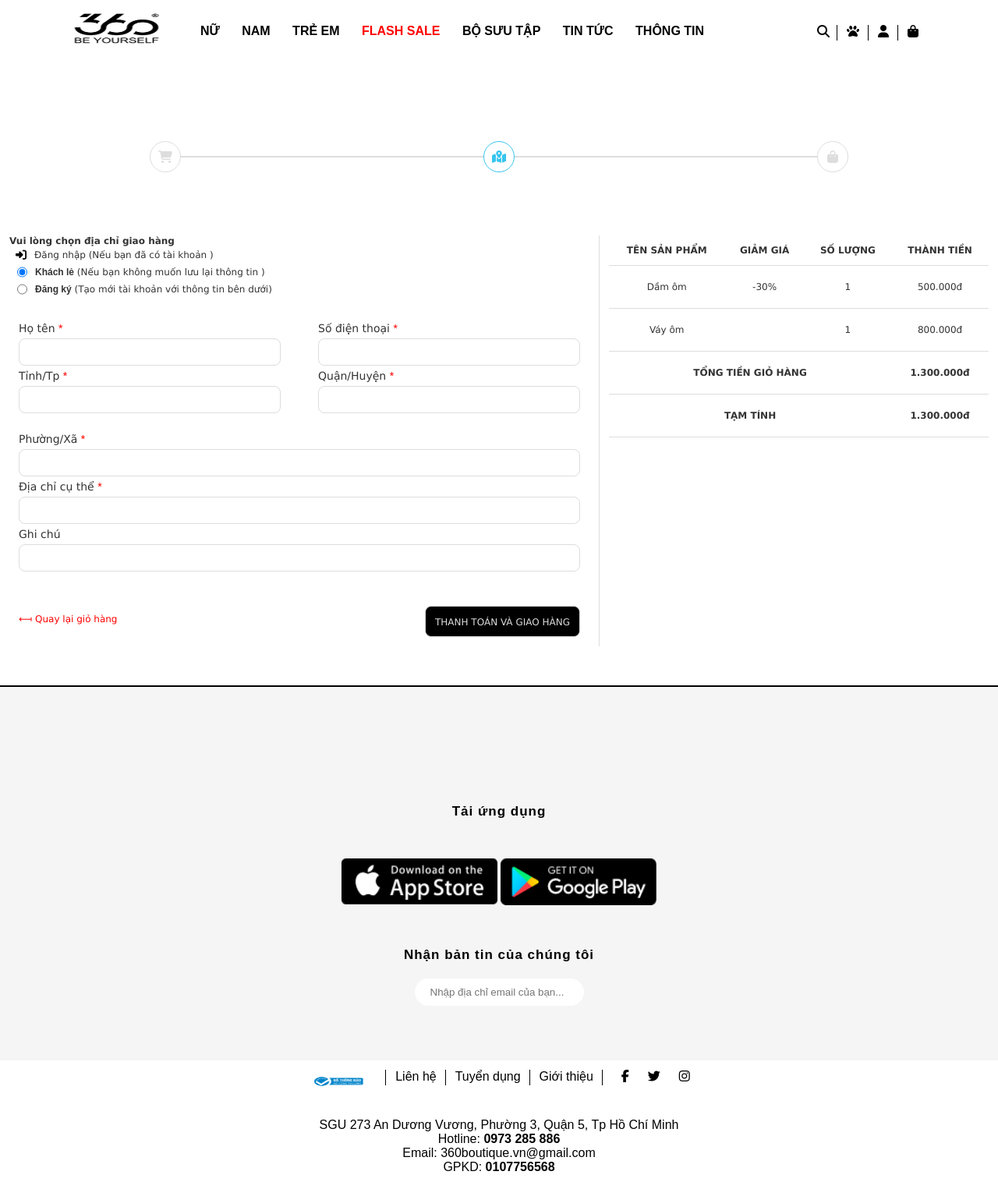
After one commit to Anhdung2k3VN/websitebanhang, a PHP site: page /delivery.html in a window 1280 px wide. The commit adds this page. Shown: the whole page at 78% size. Run offline with PHP 8.4, Linux system fonts and the light colour scheme; some libraries are stand-ins or nearby versions.

Commit message:
delivery

```diff
--- a/css/style.css
+++ b/css/style.css
@@ -827,3 +827,225 @@ a {
   font-size: 14px;
   color: #333333;
 }
+/* ------------------DELIVERY----------------- */
+.delivery {
+  padding: 150px 0px 50px 0px;
+  width: 100%;
+  border-bottom: 2px solid #000;
+}
+
+.delivery-top-wrap {
+  display: flex;
+  justify-content: center;
+  align-items: center;
+}
+.delivery-top {
+  height: 2px;
+  width: 70%;
+  background-color: #dddddd;
+  display: flex;
+  justify-content: space-between;
+  align-items: center;
+  margin: 50px 0 100px;
+}
+.delivery-top-item {
+  display: flex;
+  justify-content: center;
+  align-items: center;
+  width: 40px;
+  height: 40px;
+  border: 1px solid #dddddd;
+  border-radius: 50%;
+  background-color: #fff;
+}
+.delivery-top-item i {
+  color: #dddddd;
+}
+.delivery-top-address {
+  border: 1px solid #37c5f0;
+}
+.delivery-top-address i {
+  color: #37c5f0;
+}
+
+.delivery-container-left {
+  width: 60%;
+  padding: 0 12px;
+}
+.delivery-container-left p {
+  font-family: var(--main-text-font);
+  font-size: 12px;
+  color: #333333;
+}
+.delivery-container-left > p {
+  font-size: 12px;
+  font-weight: bold;
+}
+.delivery-container-left label {
+  font-family: var(--main-text-font);
+  font-size: 12px;
+  color: #333333;
+}
+.delivery-container-left-dangnhap {
+  display: flex;
+  justify-content: left;
+
+  font-family: var(--main-text-font);
+  padding: 4px 8px;
+}
+.delivery-container-left-dangnhap i {
+  font-size: 14px;
+  margin-right: 10px;
+}
+.delivery-container-left-khachle {
+  display: flex;
+  justify-content: left;
+
+  font-family: var(--main-text-font);
+  padding: 4px 0px;
+}
+.delivery-container-left-khachle input {
+  font-size: 12px;
+  margin: 0px 10px;
+}
+.delivery-container-left-dangky {
+  display: flex;
+  justify-content: left;
+
+  font-family: var(--main-text-font);
+  padding: 4px 0px;
+  margin-bottom: 30px;
+}
+.delivery-container-left-dangky input {
+  font-size: 12px;
+  margin: 0px 10px;
+}
+.delivery-container-left-input-top {
+  justify-content: space-between;
+  margin-bottom: 20px;
+}
+.delivery-container-left-input-top-item {
+  width: calc(50% - 12px);
+  padding: 0 12px;
+}
+.delivery-container-left-input-top-item label {
+  font-family: var(--main-text-font);
+  font-size: 14px;
+  color: #333333;
+}
+.delivery-container-left-input-top-item input {
+  width: 100%;
+  height: 35px;
+  padding: 10px 20px;
+  border: 1px solid #dddddd;
+  border-radius: 8px;
+  margin: 4px 0;
+}
+/* .delivery-container-left-input-top-item select {
+  width: 100%;
+  height: 35px;
+  padding: 10px 20px;
+  border: 1px solid #dddddd;
+  border-radius: 8px;
+  margin: 4px 0;
+} */
+.delivery-container-left-input-bottom {
+  margin-top: 20px;
+}
+.delivery-container-left-input-bottom-item {
+  padding: 0 12px;
+}
+.delivery-container-left-input-bottom-item label {
+  font-family: var(--main-text-font);
+  font-size: 14px;
+  color: #333333;
+}
+.delivery-container-left-input-bottom-item input {
+  width: 100%;
+  height: 35px;
+  padding: 10px 20px;
+  border: 1px solid #dddddd;
+  border-radius: 8px;
+  margin: 4px 0;
+}
+/* .delivery-container-left-input-bottom-item select {
+  width: 100%;
+  height: 35px;
+  padding: 10px 20px;
+  border: 1px solid #dddddd;
+  border-radius: 8px;
+  margin: 4px 0;
+} */
+.delivery-container-left-input-button {
+  display: flex;
+  justify-content: space-between;
+  margin-top: 20px;
+  align-items: center;
+}
+.delivery-container-left-input-button p {
+  display: inline-block;
+  font-size: 12px;
+  color: red;
+}
+.delivery-container-left-input-button button p {
+  display: inline-block;
+  font-size: 12px;
+  color: #dddddd;
+}
+.delivery-container-left-input-button span {
+  font-family: var(--main-text-font);
+  font-size: 12px;
+  /* color: #333333; */
+  padding-left: 12px;
+}
+.delivery-container-left-input-button button {
+  display: block;
+  height: 40px;
+  background-color: #000;
+  border: 1px solid #dddddd;
+  border-radius: 8px;
+  cursor: pointer;
+  margin: 20px 12px 12px;
+  transition: all 0.5s ease;
+  padding: 0 12px;
+}
+
+.delivery-container-left-input-button button:hover {
+  background-color: #fff;
+}
+.delivery-container-left-input-button button:hover p {
+  color: #000;
+}
+.delivery-container-right {
+  width: 40%;
+  padding: 0 12px;
+  border-left: 1px solid #dddddd;
+}
+.delivery-container-right table {
+  width: 100%;
+  border-collapse: collapse;
+}
+.delivery-container-right table th {
+  padding: 12px;
+  border-bottom: 1px solid #dddddd;
+  font-family: var(--main-text-font);
+  font-size: 12px;
+  text-transform: uppercase;
+  color: #333333;
+  border-collapse: collapse;
+}
+.delivery-container-right table p {
+  font-family: var(--main-text-font);
+  font-size: 12px;
+  color: #333333;
+}
+.delivery-container-right table td {
+  padding: 20px 0px;
+  border-bottom: 1px solid #dddddd;
+  font-family: var(--main-text-font);
+  font-size: 12px;
+  color: #333333;
+  text-align: center;
+  align-items: center;
+  justify-content: center;
+}
--- /dev/null
+++ b/delivery.html
@@ -0,0 +1,226 @@
+<!DOCTYPE html>
+<html lang="en">
+  <head>
+    <meta charset="UTF-8" />
+    <meta name="viewport" content="width=device-width, initial-scale=1.0" />
+    <link
+      rel="stylesheet"
+      href="https://maxcdn.bootstrapcdn.com/font-awesome/4.7.0/css/font-awesome.min.css"
+    />
+    <link rel="stylesheet" href="./css/style.css" />
+    <script
+      src="https://kit.fontawesome.com/b05105b352.js"
+      crossorigin="anonymous"
+    ></script>
+    <title>Document</title>
+  </head>
+  <body>
+    <header>
+      <div class="logo">
+        <img src="img/logo.png" alt="logo" />
+      </div>
+
+      <div class="menu">
+        <li class="list-item">
+          <a href="">NỮ</a>
+          <ul class="sub-menu">
+            <li class="sub-list-item"><a href="">Hàng mới về</a></li>
+            <li class="sub-list-item"><a href="">Colection</a></li>
+            <li class="sub-list-item">
+              <a href="">Áo</a>
+              <ul>
+                <li><a href="">Áo sơ mi</a></li>
+                <li><a href="">Áo thun</a></li>
+                <li><a href="">Áo vest</a></li>
+                <li><a href="">Áo khoác</a></li>
+                <li><a href="">Áo len</a></li>
+              </ul>
+            </li>
+            <li class="sub-list-item">
+              <a href="">Quần</a>
+              <ul>
+                <li><a href="">Quần Jean</a></li>
+                <li><a href="">Quần dài</a></li>
+                <li><a href="">Quần lửng</a></li>
+              </ul>
+            </li>
+            <li class="sub-list-item">
+              <a href="">Váy</a>
+              <ul>
+                <li><a href="">Váy dài</a></li>
+                <li><a href="">Váy ngắn</a></li>
+                <li><a href="">Váy suông</a></li>
+              </ul>
+            </li>
+          </ul>
+        </li>
+        <li class="list-item"><a href="">NAM</a></li>
+        <li class="list-item"><a href="">TRẺ EM</a></li>
+        <li class="list-item"><a href="" style="color: red">FLASH SALE</a></li>
+        <li class="list-item"><a href="">BỘ SƯU TẬP</a></li>
+        <li class="list-item"><a href="">TIN TỨC</a></li>
+        <li class="list-item"><a href="">THÔNG TIN</a></li>
+      </div>
+
+      <div class="others">
+        <li>
+          <input placeholder="Tìm Kiếm" type="text" /><i
+            class="fa fa-search"
+          ></i>
+        </li>
+        <li><i class="fa fa-paw"></i></li>
+        <li><i class="fa fa-user"></i></li>
+        <li><i class="fa fa-shopping-bag"></i></li>
+      </div>
+    </header>
+    <!-- ------------------------------------Cart -->
+    <section class="delivery">
+      <div class="container">
+        <div class="delivery-top-wrap">
+          <div class="delivery-top">
+            <div class="delivery-top-delivery delivery-top-item">
+              <i class="fa-solid fa-cart-shopping"></i>
+            </div>
+            <div class="delivery-top-address delivery-top-item">
+              <i class="fa-solid fa-map-location-dot"></i>
+            </div>
+            <div class="delivery-top-payment delivery-top-item">
+              <i class="fa-solid fa-bag-shopping"></i>
+            </div>
+          </div>
+        </div>
+      </div>
+      <div class="container">
+        <div class="delivery-container row">
+          <div class="delivery-container-left">
+            <p>Vui lòng chọn địa chỉ giao hàng</p>
+            <div class="delivery-container-left-dangnhap row">
+              <i class="fa-solid fa-right-to-bracket"></i>
+              <p>Đăng nhập (Nếu bạn đã có tài khoản )</p>
+            </div>
+            <div class="delivery-container-left-khachle row">
+              <input checked name="loaikhach" type="radio" />
+              <p>
+                <span style="font-weight: bold">Khách lẻ</span> (Nếu bạn không
+                muốn lưu lại thông tin )
+              </p>
+            </div>
+            <div class="delivery-container-left-dangky row">
+              <input name="loaikhach" type="radio" />
+              <p>
+                <span style="font-weight: bold">Đăng ký</span> (Tạo mới tài
+                khoản với thông tin bên dưới)
+              </p>
+            </div>
+
+            <div class="delivery-container-left-input-top row">
+              <div class="delivery-container-left-input-top-item">
+                <label for="">Họ tên <span style="color: red">*</span></label>
+                <input type="text" />
+              </div>
+                <div class="delivery-container-left-input-top-item">
+                    <label for="">Số điện thoại <span style="color: red">*</span></label>
+                    <input type="text" />
+            </div>
+            <div class="delivery-container-left-input-top-item">
+                <label for="">Tỉnh/Tp <span style="color: red">*</span></label>
+                <input type="text" />
+            </div>
+            <div class="delivery-container-left-input-top-item">
+                <label for="">Quận/Huyện <span style="color: red">*</span></label>
+                <input type="text" />
+          </div>
+
+            </div>
+            <div class="delivery-container-left-input-bottom">
+              <div class="delivery-container-left-input-bottom-item">
+                <label for="">Phường/Xã <span style="color: red">*</span></label>
+                <input type="text" />
+              </div>
+              <div class="delivery-container-left-input-bottom-item">
+                <label for="">Địa chỉ cụ thể <span style="color: red">*</span></label>
+                <input type="text" />
+              </div>
+              <div class="delivery-container-left-input-bottom-item">
+                <label for="">Ghi chú</label>
+                <input type="text" />
+              </div>
+
+            </div>
+            <div class="delivery-container-left-input-button row">
+                <a href=""><p><span>&#10235;</span> Quay lại giỏ hàng</p></a>
+                <button><p>THANH TOÁN VÀ GIAO HÀNG</p></button>
+              </div>
+          </div>
+          <div class="delivery-container-right">
+            <table>
+                <tr>
+                    <th>Tên sản phẩm</th>
+                    <th>Giảm giá</th>
+                    <th>Số lượng</th>
+                    <th>Thành tiền</th>
+                </tr>
+                <tr>
+                    <td>Dầm ôm</td>
+                    <td>-30%</td>
+                    <td>1</td>
+                    <td><p>500.000đ</p></td>
+                </tr>
+                <tr>
+                    <td>Váy ôm</td>
+                    <td></td>
+                    <td>1</td>
+                    <td><p>800.000đ</p></td>
+                </tr>
+                <tr>
+                    <td style="font-weight: bold;" colspan="3">TỔNG TIỀN GIỎ HÀNG</td>
+                    <td><p style="font-weight: bold;">1.300.000đ</p></td>
+
+                </tr>
+               <tr>
+                    <td style="font-weight: bold;" colspan="3">TẠM TÍNH</td>
+                    <td><p style="font-weight: bold;">1.300.000đ</p></td>
+
+                </tr>
+               </tr>
+            </table>
+          </div>
+        </div>
+      </div>
+    </section>
+
+    <!-- ----------------------------------- -->
+    <section class="app-container">
+      <p>Tải ứng dụng</p>
+      <div class="app-google">
+        <img src="img/appstore.png" alt="" />
+        <img src="img/googleplay.png" alt="" />
+      </div>
+      <p>Nhận bản tin của chúng tôi</p>
+      <input type="text" placeholder="Nhập địa chỉ email của bạn..." />
+    </section>
+    <!-- ----------------------footer-------------- -->
+    <div class="footer-top">
+      <li>
+        <a href=""><img src="img/Logo-thong-bao-mau-xanh.png" alt="" /></a>
+      </li>
+      <li><a href="">Liên hệ</a></li>
+      <li><a href="">Tuyển dụng</a></li>
+      <li><a href="">Giới thiệu</a></li>
+      <li>
+        <i class="fa fa-facebook" aria-hidden="true"></i>
+        <i class="fa fa-twitter" aria-hidden="true"></i>
+        <i class="fa fa-instagram" aria-hidden="true"></i>
+      </li>
+    </div>
+    <div class="footer-center">
+      <p>
+        SGU 273 An Dương Vương, Phường 3, Quận 5, Tp Hồ Chí Minh<br />
+        Hotline: <b>0973 285 886 </b> <br />
+        Email: 360boutique.vn@gmail.com <br />
+        GPKD: <b>0107756568 </b>
+      </p>
+    </div>
+  </body>
+  <script src="js/script.js"></script>
+</html>
```
